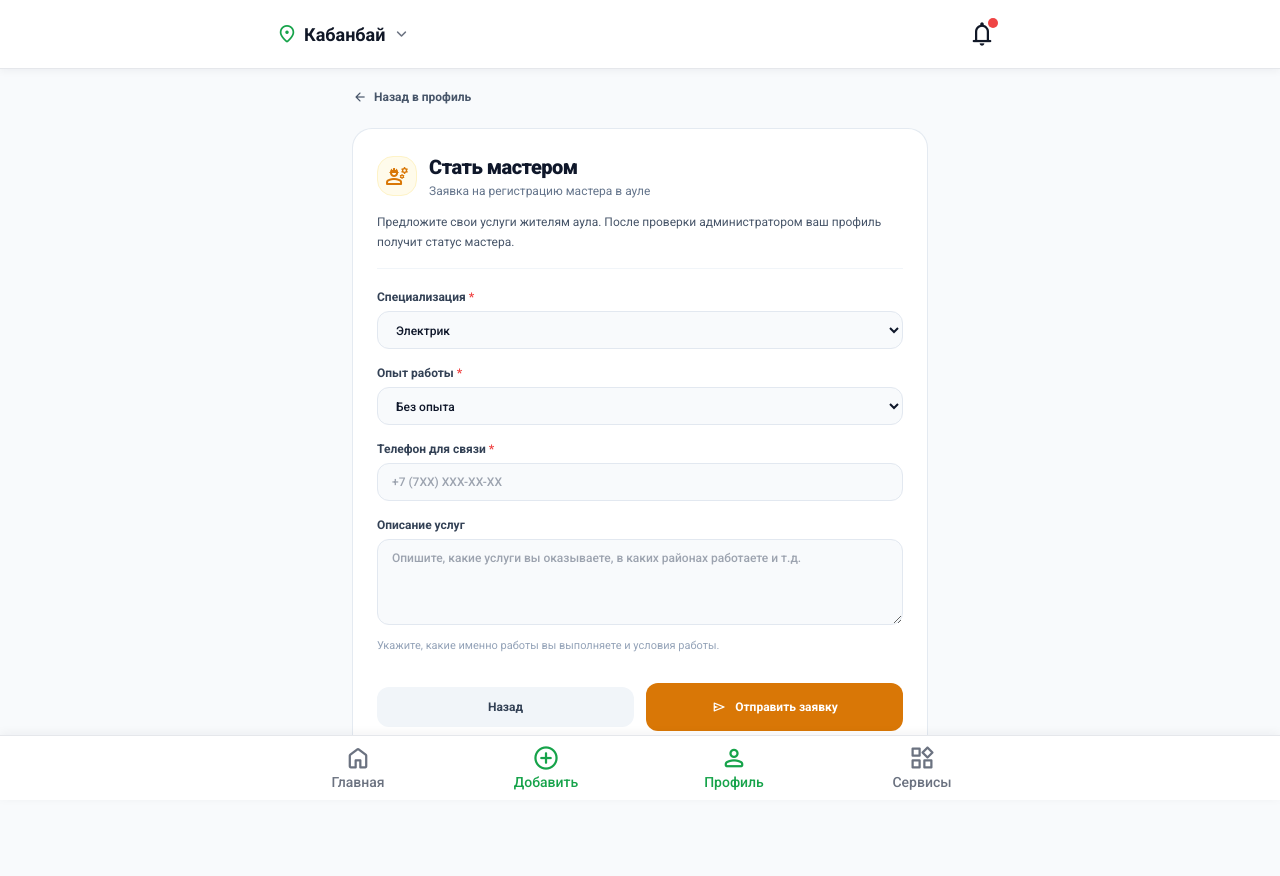
After one commit to brnstinton-lab/Aooool, a Django app: page /profile/master-request/ in a window 1280 px wide. The commit adds this page. Run offline with Django 5.2, Linux system fonts and the light colour scheme; the visitor is signed in with stand-in values (Sample User, id 1); some libraries are stand-ins or nearby versions.

Commit message:
feat(users): implement master role requests

```diff
--- a/backend/apps/users/forms.py
+++ b/backend/apps/users/forms.py
@@ -118,3 +118,66 @@ class UserLoginForm(forms.Form):
             'placeholder': 'Введите пароль'
         })
     )
+
+
+SPECIALIZATION_CHOICES = [
+    ("Электрик", "Электрик"),
+    ("Сантехник", "Сантехник"),
+    ("Строитель", "Строитель"),
+    ("Сварщик", "Сварщик"),
+    ("Автомеханик", "Автомеханик"),
+    ("Мастер по ремонту техники", "Мастер по ремонту техники"),
+    ("Парикмахер", "Парикмахер"),
+    ("Швея", "Швея"),
+    ("Уборка", "Уборка"),
+    ("Другое", "Другое"),
+]
+
+EXPERIENCE_CHOICES = [
+    ("Без опыта", "Без опыта"),
+    ("До 1 года", "До 1 года"),
+    ("1–3 года", "1–3 года"),
+    ("3–5 лет", "3–5 лет"),
+    ("Более 5 лет", "Более 5 лет"),
+]
+
+
+class MasterRequestForm(forms.Form):
+    specialization = forms.ChoiceField(
+        label="Специализация",
+        choices=SPECIALIZATION_CHOICES,
+        widget=forms.Select(attrs={
+            'class': 'w-full px-3.5 py-2.5 rounded-xl border border-slate-200 bg-slate-50 text-slate-900 text-xs font-medium focus:outline-none focus:bg-white focus:ring-2 focus:ring-emerald-500 transition'
+        })
+    )
+    experience = forms.ChoiceField(
+        label="Опыт работы",
+        choices=EXPERIENCE_CHOICES,
+        widget=forms.Select(attrs={
+            'class': 'w-full px-3.5 py-2.5 rounded-xl border border-slate-200 bg-slate-50 text-slate-900 text-xs font-medium focus:outline-none focus:bg-white focus:ring-2 focus:ring-emerald-500 transition'
+        })
+    )
+    phone = forms.CharField(
+        label="Телефон",
+        required=True,
+        widget=forms.TextInput(attrs={
+            'class': 'w-full px-3.5 py-2.5 rounded-xl border border-slate-200 bg-slate-50 text-slate-900 text-xs font-medium focus:outline-none focus:bg-white focus:ring-2 focus:ring-emerald-500 transition',
+            'placeholder': '+7 (7XX) XXX-XX-XX'
+        })
+    )
+    description = forms.CharField(
+        label="Описание услуг",
+        required=False,
+        widget=forms.Textarea(attrs={
+            'rows': 4,
+            'class': 'w-full px-3.5 py-2.5 rounded-xl border border-slate-200 bg-slate-50 text-slate-900 text-xs font-medium focus:outline-none focus:bg-white focus:ring-2 focus:ring-emerald-500 transition',
+            'placeholder': 'Опишите, какие услуги вы оказываете, в каких районах работаете и т.д.'
+        })
+    )
+
+    def get_formatted_comment(self):
+        spec = self.cleaned_data.get('specialization')
+        exp = self.cleaned_data.get('experience')
+        phone = self.cleaned_data.get('phone')
+        desc = self.cleaned_data.get('description', '').strip()
+        return f"Специализация: {spec}\nОпыт работы: {exp}\nТелефон: {phone}\nОписание:\n{desc}"
--- a/backend/apps/users/urls.py
+++ b/backend/apps/users/urls.py
@@ -5,4 +5,5 @@ urlpatterns = [
     path('register/', views.register_view, name='register'),
     path('login/', views.login_view, name='login'),
     path('logout/', views.logout_view, name='logout'),
+    path('profile/master-request/', views.master_request_view, name='profile_master_request'),
 ]
--- a/backend/apps/users/views.py
+++ b/backend/apps/users/views.py
@@ -1,8 +1,10 @@
 from django.shortcuts import render, redirect
 from django.contrib.auth import login, logout, authenticate, get_user_model
 from django.contrib import messages
+from django.contrib.auth.decorators import login_required
 from django.db.models import Q
-from .forms import UserRegistrationForm, UserLoginForm
+from .forms import UserRegistrationForm, UserLoginForm, MasterRequestForm
+from .models import Role, RoleRequest
 
 User = get_user_model()
 
@@ -72,3 +74,56 @@ def logout_view(request):
         logout(request)
         messages.info(request, 'Вы вышли из системы.')
     return redirect('login')
+
+
+@login_required
+def master_request_view(request):
+    """Подача заявки на получение роли 'Мастер'"""
+    user = request.user
+
+    # 1. Если пользователь уже зарегистрирован как мастер
+    if getattr(user, 'role', '') == Role.MASTER:
+        messages.info(request, "Вы уже зарегистрированы как мастер.")
+        return redirect('profile')
+
+    # 2. Если уже есть активная заявка на рассмотрении
+    pending_request = RoleRequest.objects.filter(
+        user=user,
+        status=RoleRequest.Status.PENDING
+    ).first()
+
+    if pending_request:
+        messages.warning(request, "Ваша заявка уже находится на рассмотрении.")
+        return redirect('profile')
+
+    if request.method == 'POST':
+        form = MasterRequestForm(request.POST)
+        if form.is_valid():
+            comment_text = form.get_formatted_comment()
+
+            # Обновляем телефон пользователя, если был изменен
+            phone_input = form.cleaned_data.get('phone', '').strip()
+            if phone_input and user.phone != phone_input:
+                user.phone = phone_input
+                user.save(update_fields=['phone'])
+
+            # Создаем заявку с гарантированной ролью MASTER
+            RoleRequest.objects.create(
+                user=user,
+                requested_role=RoleRequest.RequestedRole.MASTER,
+                status=RoleRequest.Status.PENDING,
+                comment=comment_text
+            )
+
+            messages.success(request, "Заявка отправлена и ожидает рассмотрения администратора.")
+            return redirect('profile')
+    else:
+        initial_data = {}
+        if getattr(user, 'phone', ''):
+            initial_data['phone'] = user.phone
+        form = MasterRequestForm(initial=initial_data)
+
+    return render(request, 'profile/master_request.html', {
+        'form': form,
+        'user': user
+    })
--- /dev/null
+++ b/backend/templates/profile/master_request.html
@@ -0,0 +1,109 @@
+{% extends "base.html" %}
+
+{% block title %}AUL — Стать мастером{% endblock %}
+
+{% block content %}
+<div class="space-y-4 pb-6 max-w-xl mx-auto">
+
+    <!-- Кнопка Назад -->
+    <div>
+        <a href="{% url 'profile' %}" class="inline-flex items-center gap-1.5 text-xs font-bold text-slate-600 hover:text-slate-900 transition">
+            <span class="material-symbols-rounded text-base">arrow_back</span>
+            <span>Назад в профиль</span>
+        </a>
+    </div>
+
+    <!-- Заголовок и карточка формы -->
+    <div class="bg-white rounded-[20px] p-5 sm:p-6 border border-slate-200/90 shadow-xs space-y-5">
+
+        <div class="space-y-1.5 border-b border-slate-100 pb-4">
+            <div class="flex items-center gap-3">
+                <div class="w-10 h-10 rounded-2xl bg-amber-50 text-amber-600 flex items-center justify-center shrink-0 border border-amber-100">
+                    <span class="material-symbols-rounded text-2xl">engineering</span>
+                </div>
+                <div>
+                    <h1 class="text-xl font-black text-slate-900 tracking-tight">Стать мастером</h1>
+                    <p class="text-xs text-slate-500 mt-0.5">Заявка на регистрацию мастера в ауле</p>
+                </div>
+            </div>
+            <p class="text-xs text-slate-600 pt-2 leading-relaxed">
+                Предложите свои услуги жителям аула. После проверки администратором ваш профиль получит статус мастера.
+            </p>
+        </div>
+
+        <form method="post" action="{% url 'profile_master_request' %}" class="space-y-4">
+            {% csrf_token %}
+
+            {% if form.non_field_errors %}
+                <div class="p-3.5 rounded-xl bg-red-50 border border-red-200 text-red-700 text-xs font-medium space-y-1">
+                    {% for error in form.non_field_errors %}
+                        <p class="flex items-center gap-1.5">
+                            <span class="material-symbols-rounded text-sm">error</span>
+                            <span>{{ error }}</span>
+                        </p>
+                    {% endfor %}
+                </div>
+            {% endif %}
+
+            <!-- Специализация -->
+            <div class="space-y-1.5">
+                <label for="{{ form.specialization.id_for_label }}" class="block text-xs font-bold text-slate-700">
+                    Специализация <span class="text-red-500">*</span>
+                </label>
+                {{ form.specialization }}
+                {% if form.specialization.errors %}
+                    <p class="text-[11px] text-red-600 font-medium pt-0.5">{{ form.specialization.errors.0 }}</p>
+                {% endif %}
+            </div>
+
+            <!-- Опыт работы -->
+            <div class="space-y-1.5">
+                <label for="{{ form.experience.id_for_label }}" class="block text-xs font-bold text-slate-700">
+                    Опыт работы <span class="text-red-500">*</span>
+                </label>
+                {{ form.experience }}
+                {% if form.experience.errors %}
+                    <p class="text-[11px] text-red-600 font-medium pt-0.5">{{ form.experience.errors.0 }}</p>
+                {% endif %}
+            </div>
+
+            <!-- Телефон -->
+            <div class="space-y-1.5">
+                <label for="{{ form.phone.id_for_label }}" class="block text-xs font-bold text-slate-700">
+                    Телефон для связи <span class="text-red-500">*</span>
+                </label>
+                {{ form.phone }}
+                {% if form.phone.errors %}
+                    <p class="text-[11px] text-red-600 font-medium pt-0.5">{{ form.phone.errors.0 }}</p>
+                {% endif %}
+            </div>
+
+            <!-- Описание услуг -->
+            <div class="space-y-1.5">
+                <label for="{{ form.description.id_for_label }}" class="block text-xs font-bold text-slate-700">
+                    Описание услуг
+                </label>
+                {{ form.description }}
+                {% if form.description.errors %}
+                    <p class="text-[11px] text-red-600 font-medium pt-0.5">{{ form.description.errors.0 }}</p>
+                {% endif %}
+                <p class="text-[11px] text-slate-400">Укажите, какие именно работы вы выполняете и условия работы.</p>
+            </div>
+
+            <!-- Кнопки действий -->
+            <div class="pt-3 flex items-center gap-3">
+                <a href="{% url 'profile' %}"
+                   class="w-1/2 py-3 px-4 rounded-xl bg-slate-100 hover:bg-slate-200 active:bg-slate-300 text-slate-700 font-bold text-xs transition text-center">
+                    Назад
+                </a>
+                <button type="submit"
+                        class="w-1/2 py-3 px-4 rounded-xl bg-amber-600 hover:bg-amber-700 active:bg-amber-800 text-white font-bold text-xs transition flex items-center justify-center gap-2 shadow-xs">
+                    <span class="material-symbols-rounded text-base">send</span>
+                    <span>Отправить заявку</span>
+                </button>
+            </div>
+        </form>
+    </div>
+
+</div>
+{% endblock %}
```
Also changed, not shown: AGENTS.md (added, +9 -0 lines), backend/apps/users/admin.py (+79 -3 lines), backend/apps/users/models.py (+103 -0 lines), backend/aul_project/views.py (+17 -0 lines), backend/templates/profile.html (+43 -6 lines), backend/apps/users/migrations/0003_rolerequest.py (added), 2 other files.
